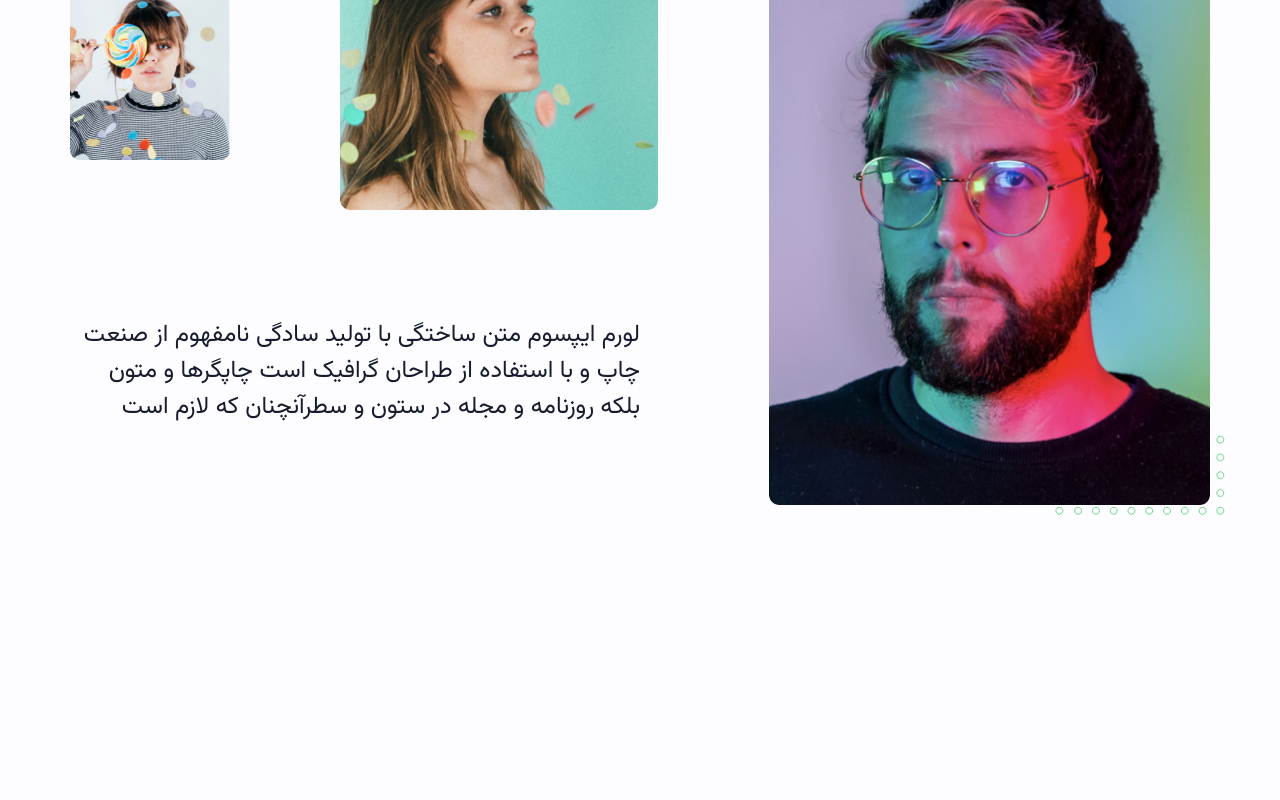
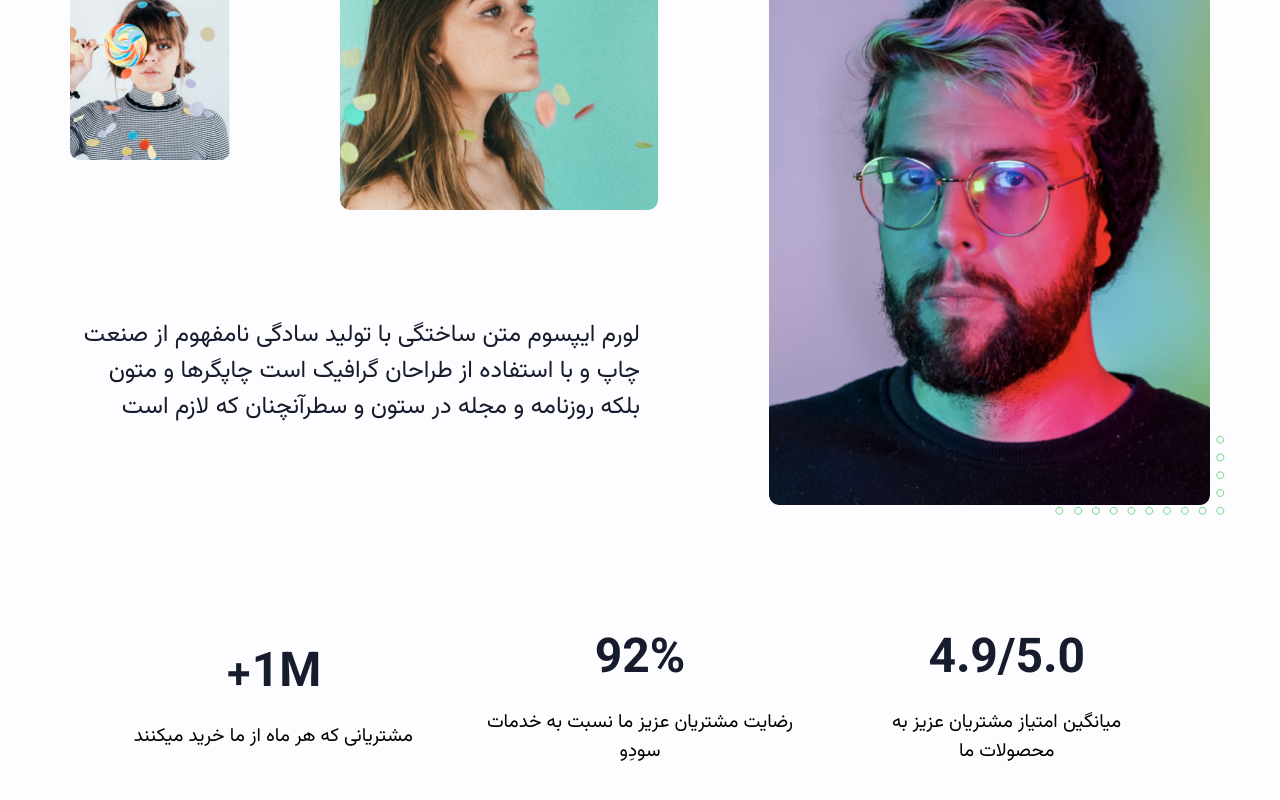
Before and after one commit to shayteck-org/landin, a React (Vite) app: page / in a window 1280 px wide. Shown: the part 2269-3069 px from the top of the page. Before the commit the page ends 2854 px from the top, so only its background shows below. Built offline with nearby package versions, Linux system fonts and the light colour scheme.

Commit message:
statistics updated

```diff
--- /dev/null
+++ b/src/components/Sections/statis/StatisOne.tsx
@@ -0,0 +1,63 @@
+import Typography from "@/components/Typography";
+import styles from "./statis.module.scss";
+import React from "react";
+import { Col, Row } from "antd";
+
+const { Link, Text, Title } = Typography;
+
+type componentsProps = {
+  components: {
+    aveScore: {
+      data: {
+        value: string;
+      };
+    };
+    satisfing: {
+      data: {
+        value: string;
+      };
+    };
+    customerAmout: {
+      data: {
+        value: string;
+      };
+    };
+  };
+};
+
+const StaticOneSection: React.FC<componentsProps> = ({ components }) => {
+  const { aveScore, customerAmout, satisfing } = components;
+
+  return (
+    <div className={styles.statisOne} id="#score" style={{ marginBottom: 80 }}>
+      <Row className={styles["parent-1"]} gutter={[60, 66]}>
+        <Col span={8}>
+          <Text
+            textType="paragraph"
+            data={{ value: `${aveScore.data.value}/5.0` }}
+          />
+          <Text
+            textType="span"
+            data={{ value: "میانگین امتیاز مشتریان عزیز به محصولات ما" }}
+          />
+        </Col>
+        <Col span={8}>
+          <Text textType="paragraph" data={satisfing.data} />
+          <Text
+            textType="span"
+            data={{ value: "رضایت مشتریان عزیز ما نسبت به خدمات سودِو" }}
+          />
+        </Col>
+        <Col span={8}>
+          <Text textType="paragraph" data={customerAmout.data} />
+          <Text
+            textType="span"
+            data={{ value: "مشتریانی که هر ماه از ما خرید میکنند" }}
+          />
+        </Col>
+      </Row>
+    </div>
+  );
+};
+
+export default StaticOneSection;
--- /dev/null
+++ b/src/components/Sections/statis/statis.module.scss
@@ -0,0 +1,28 @@
+.statisOne {
+  max-width: 1040px;
+  margin-inline: auto;
+  margin-top: 40px;
+
+  .parent-1 {
+    & > div {
+      display: flex;
+      flex-direction: column;
+      justify-content: center;
+      gap: 12px;
+
+      p {
+        font-family: Gilroy;
+        color: var(--text);
+        font-weight: 700;
+        font-size: 48px;
+        text-align: center;
+      }
+      span {
+        display: block;
+        font-size: 19px;
+        font-weight: 400;
+        text-align: center;
+      }
+    }
+  }
+}
--- a/src/mocks/responseV1.ts
+++ b/src/mocks/responseV1.ts
@@ -292,4 +292,25 @@ export const responseV1 = [
       },
     },
   },
+  {
+    section: 5,
+    elementId: "50001",
+    data: {
+      aveScore: {
+        data: {
+          value: "4.9",
+        },
+      },
+      satisfing: {
+        data: {
+          value: "92%",
+        },
+      },
+      customerAmout: {
+        data: {
+          value: "1M+",
+        },
+      },
+    },
+  },
 ];
--- a/src/utils/SectionExtractor.tsx
+++ b/src/utils/SectionExtractor.tsx
@@ -3,6 +3,7 @@ import HeaderOne from "@/components/Sections/headers/HeaderOne";
 import HeroSectionOne from "@/components/Sections/heroSections/HeroSectionOne";
 import RatingSectionOne from "@/components/Sections/ratings/rating1";
 import ServicesOne from "@/components/Sections/services/ServicesOne";
+import StaticOneSection from "@/components/Sections/statis/StatisOne";
 import styles from "@/components/Sections/styles/sections.module.scss";
 
 type props = {
@@ -22,6 +23,8 @@ const SectionExtractor = ({ info }: props) => {
       return <RatingSectionOne components={info.data} />;
     case "40001":
       return <AboutUsOne components={info.data} />;
+    case "50001":
+      return <StaticOneSection components={info.data} />;
     default:
       return <section>unknown section</section>;
   }
```
